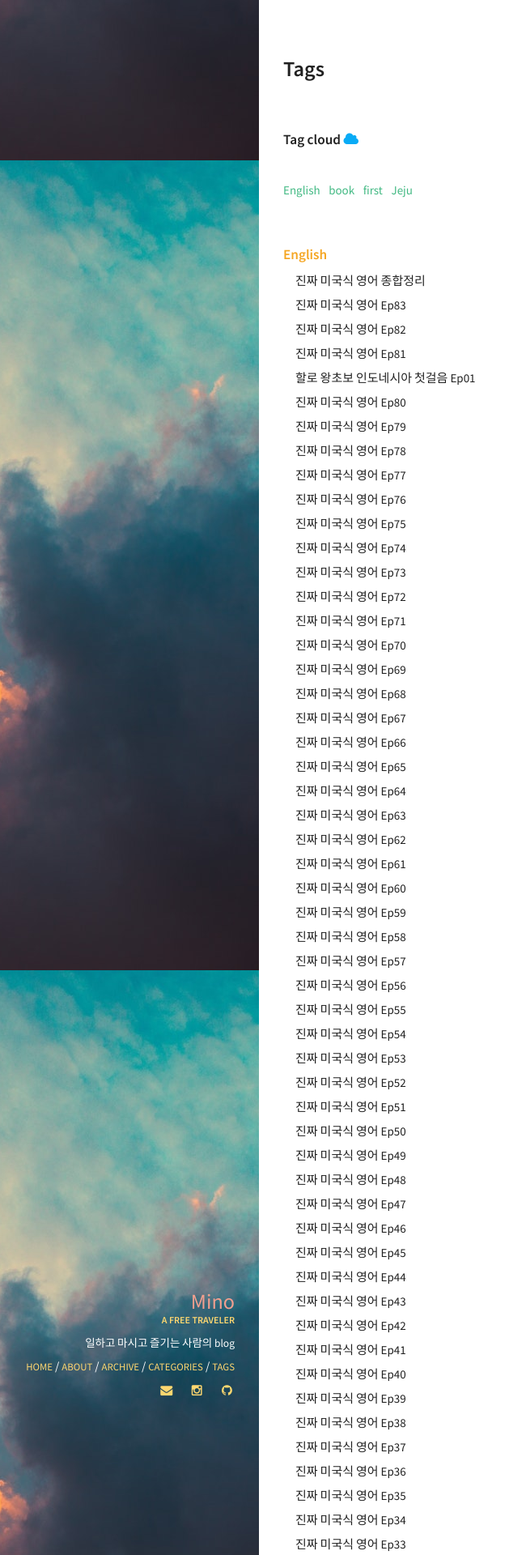
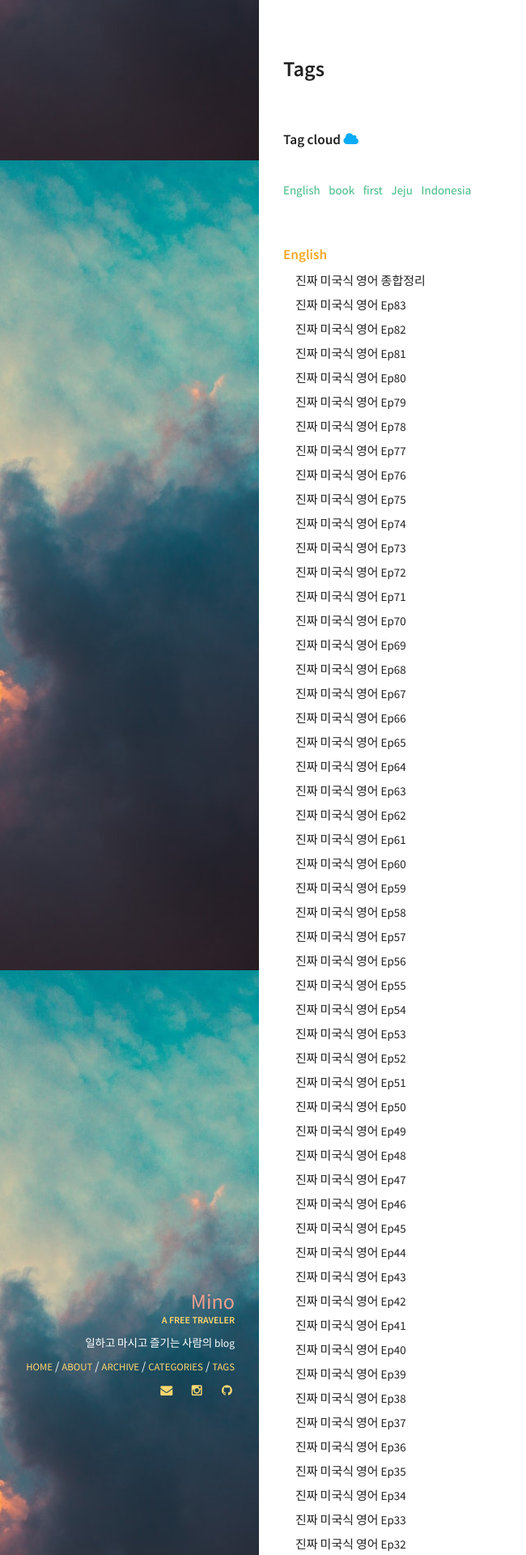
Before and after one commit to minoblog/minoblog.github.io, a Jekyll site: the page built from tags.html, in a window 1280 px wide. Shown: the top 1920 px of the page at 81% size, without its empty margins (0-650 px from the left). Built offline with Jekyll 4.4.1, drawn with Linux system fonts in a browser that asks for light colours; some of the changed text lies outside the part shown.

Commit message:
Update 2018-10-02-Bahasa-Indonesia-Ep01.md

```diff
--- a/_posts/2018-10-02-Bahasa-Indonesia-Ep01.md
+++ b/_posts/2018-10-02-Bahasa-Indonesia-Ep01.md
@@ -1,8 +1,8 @@
 ---
 layout: post
 title: "할로 왕초보 인도네시아 첫걸음 Ep01"
-categories: [English]
-tags: [English]
+categories: [Indonesia]
+tags: [Indonesia]
 comments: true
 ---
 
```
